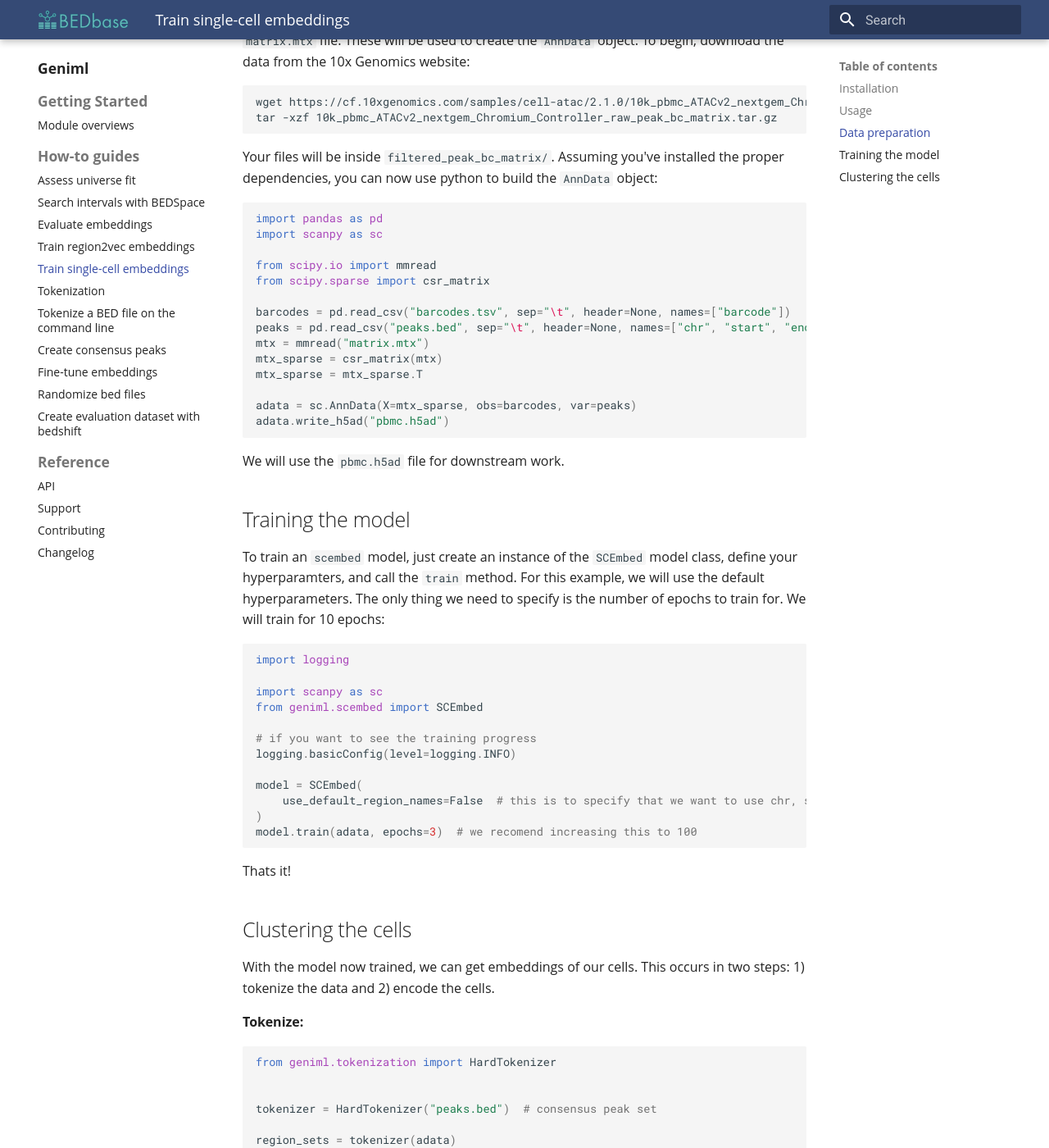
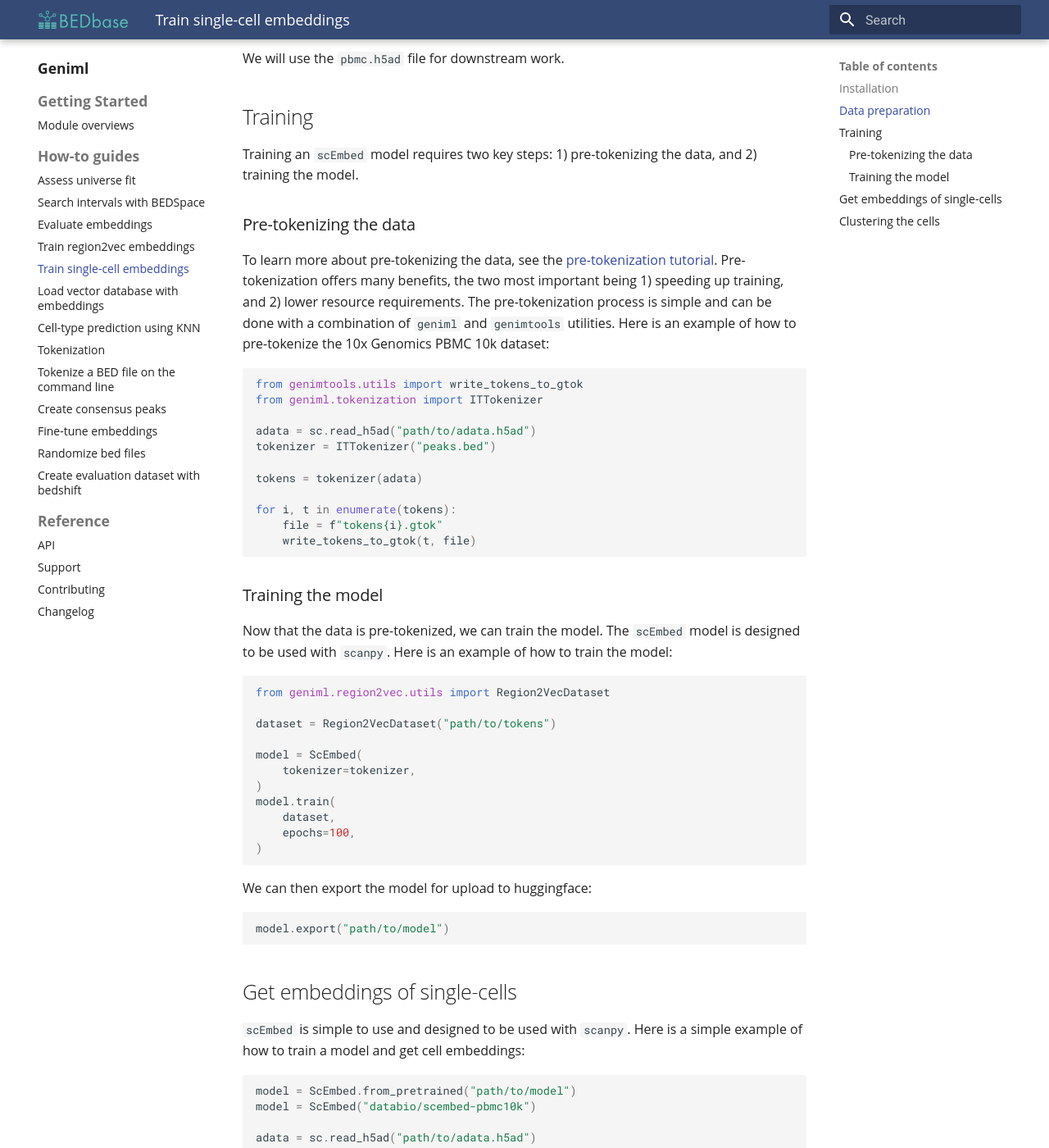
Before and after one commit to databio/bedbase, an MkDocs documentation site: the page built from docs/geniml/tutorials/train-scembed-model.md, in a window 1280 px wide and 1400 px high, scrolled down 1289 px. Shown: the whole window at 82% size. Built offline with MkDocs 1.6.1 and Material for MkDocs 9.7.7, drawn with Linux system fonts in a browser that asks for light colours; some of the changed text lies outside the part shown.

````diff
--- a/docs/geniml/tutorials/train-scembed-model.md
+++ b/docs/geniml/tutorials/train-scembed-model.md
@@ -6,6 +6,7 @@ For this example we are using the [10x Genomics PBMC 10k dataset](https://www.10
 
 
 ## Installation
+
 Simply install the parent package `geniml` from PyPi:
 
 ```bash
@@ -15,26 +16,8 @@ pip install geniml
 Then import `scEmbed` from `geniml`:
 
 ```python
-from geniml.scembed import SCEmbed
+from geniml.scembed import ScEmbed
 ```
-
-## Usage
-`scEmbed` is simple to use. Import your `AnnData` object and pass it to `SCEmbed`. `scEmbed` will work regardless of any `var` or `obs` annotations, but it is recommended that you use `scEmbed` after you have already performed some basic filtering and quality control on your data. Further. If you'd like to maintain information about region embeddings, it is recommended that you attach `chr`, `start`, adn `end` annotations to your `AnnData` object before passing it to `scEmbed`.
-
-```python
-import scanpy as sc
-from geniml.scembed import SCEmbed
-
-adata = sc.read_h5ad("path/to/adata.h5ad")
-
-scEmbed = SCEmbed(adata)
-scEmbed.train(
-    epochs=100,
-)
-
-cell_embeddings = scEmbed.get_cell_embeddings()
-```
-
 
 ## Data preparation
 `scembed` requires that the input data is in the [AnnData](https://anndata.readthedocs.io/en/latest/) format. Moreover, the `.var` attribute of this object must have `chr`, `start`, and `end` values. The reason is two fold: 1) we can track which vectors belong to which genmomic regions, and 2) region vectors are now reusable. We ned three files: 1) The `barcodes.txt` file, 2) the `peaks.bed` file, and 3) the `matrix.mtx` file. These will be used to create the `AnnData` object. To begin, download the data from the 10x Genomics website:
@@ -65,57 +48,71 @@ adata.write_h5ad("pbmc.h5ad")
 
 We will use the `pbmc.h5ad` file for downstream work.
 
-## Training the model
-To train an `scembed` model, just create an instance of the `SCEmbed` model class, define your hyperparamters, and call the `train` method. For this example, we will use the default hyperparameters. The only thing we need to specify is the number of epochs to train for. We will train for 10 epochs:
+## Training
+
+Training an `scEmbed` model requires two key steps: 1) pre-tokenizing the data, and 2) training the model.
+
+### Pre-tokenizing the data
+To learn more about pre-tokenizing the data, see the [pre-tokenization tutorial](./pre-tokenization.md). Pre-tokenization offers many benefits, the two most important being 1) speeding up training, and 2) lower resource requirements. The pre-tokenization process is simple and can be done with a combination of `geniml` and `genimtools` utilities. Here is an example of how to pre-tokenize the 10x Genomics PBMC 10k dataset:
 
 ```python
-import logging
+from genimtools.utils import write_tokens_to_gtok
+from geniml.tokenization import ITTokenizer
 
-import scanpy as sc
-from geniml.scembed import SCEmbed
+adata = sc.read_h5ad("path/to/adata.h5ad")
+tokenizer = ITTokenizer("peaks.bed")
 
-# if you want to see the training progress
-logging.basicConfig(level=logging.INFO)
+tokens = tokenizer(adata)
 
-model = SCEmbed(
-    use_default_region_names=False  # this is to specify that we want to use chr, start, end.
-)
-model.train(adata, epochs=3)  # we recomend increasing this to 100
+for i, t in enumerate(tokens):
+    file = f"tokens{i}.gtok"
+    write_tokens_to_gtok(t, file)
 ```
 
-Thats it!
+### Training the model
+
+Now that the data is pre-tokenized, we can train the model. The `scEmbed` model is designed to be used with `scanpy`. Here is an example of how to train the model:
+
+```python
+
+from geniml.region2vec.utils import Region2VecDataset
+
+dataset = Region2VecDataset("path/to/tokens")
+
+model = ScEmbed(
+    tokenizer=tokenizer,
+)
+model.train(
+    dataset,
+    epochs=100,
+)
+```
+
+We can then export the model for upload to huggingface:
+
+```python
+model.export("path/to/model")
+```
+
+## Get embeddings of single-cells
+`scEmbed` is simple to use and designed to be used with `scanpy`. Here is a simple example of how to train a model and get cell embeddings:
+
+```python
+model = ScEmbed.from_pretrained("path/to/model")
+model = ScEmbed("databio/scembed-pbmc10k")
+
+adata = sc.read_h5ad("path/to/adata.h5ad")
+embeddings = model.encode(adata)
+
+adata.obsm["scembed_X"] = embeddings
+```
 
 ## Clustering the cells
-With the model now trained, we can get embeddings of our cells. This occurs in two steps: 1) tokenize the data and 2) encode the cells.
-
-**Tokenize:**
-
-```python
-from geniml.tokenization import HardTokenizer
-
-
-tokenizer = HardTokenizer("peaks.bed")  # consensus peak set
-
-region_sets = tokenizer(adata)
-```
-
-**Encode:**
-```python
-cell_embeddings = []
-for region_set in region_sets:
-    embedding = np.mean([model(r) for r in region_set if r in model.region2vec, axis=0])
-    cell_embeddings.append(embedding)
-
-cell_embeddings = np.array(cell_embeddings)
-
-adata.obsm['scembed_X'] = cell_embeddings
-```
-
-Now you can use `scanpy` utilities to cluster the cells:
+With the model now trained, and cell-embeddings obtained, we can get embeddings of our individual cells. You can use `scanpy` utilities to cluster the cells:
 
 ```python
 sc.pp.neighbors(adata, use_rep="scembed_X")
-sc.tl.leiden(adata)
+sc.tl.leiden(adata) # or louvain
 ```
 
 And visualize with UMAP
--- a/mkdocs.yml
+++ b/mkdocs.yml
@@ -76,6 +76,8 @@ nav:
       - Evaluate embeddings: geniml/tutorials/evaluation.md
       - Train region2vec embeddings: geniml/tutorials/region2vec.md
       - Train single-cell embeddings: geniml/tutorials/train-scembed-model.md
+      - Load vector database with embeddings: tutorials/load-qdrant-with-cell-embeddings.md
+      - Cell-type prediction using KNN: tutorials/cell-type-annotation-with-knn.md
       - Tokenization: geniml/tutorials/tokenization.md
       - Tokenize a BED file on the command line: geniml/tutorials/cli-tokenization.md
       - Create consensus peaks: geniml/tutorials/create-consensus-peaks.md
````
Also changed, not shown: docs/geniml/datasets.md (added, +61 -0 lines), docs/geniml/manuscripts.md (added, +17 -0 lines), docs/geniml/tutorials/cell-type-annotation-with-knn.md (added, +57 -0 lines), docs/geniml/tutorials/integrate-with-snapatac2.md (added, +93 -0 lines), docs/geniml/tutorials/load-qdrant-with-cell-embeddings.md (added, +82 -0 lines), docs/geniml/tutorials/pre-tokenization.md (added, +44 -0 lines), docs/geniml/tutorials/train-region2vec.md (+12 -14 lines), docs/geniml/tutorials/use-pretrained-region2vec-model.md (+7 -17 lines), docs/geniml/img/geniml_tokenization_strategy.png (added), docs/geniml/img/geniml_tokenization_strategy.svg (added).
